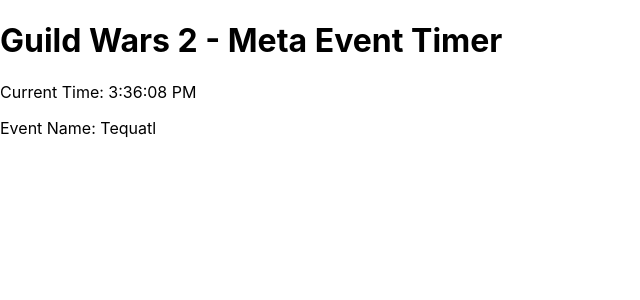
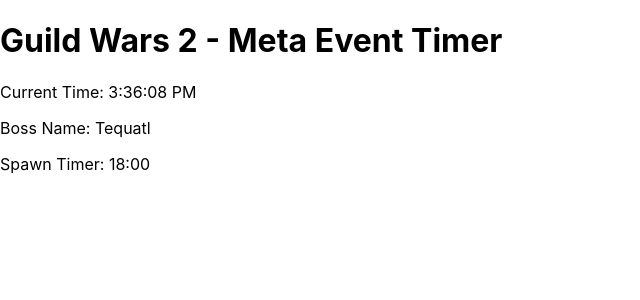
Before and after one commit to arvindmehairjan/gw2-event-timer, a React (Create React App) app in the folder gw2-event-timer/: page / in a window 1280 px wide. Shown: the top 300 px of the page, without its empty margins (0-640 px from the left). Built offline with nearby package versions, Linux system fonts and the light colour scheme.

Commit message:
Changed json structure and added spawn timer

```diff
--- a/gw2-event-timer/src/App.js
+++ b/gw2-event-timer/src/App.js
@@ -1,21 +1,27 @@
 import React, { useState, useEffect } from 'react';
-import jsonData from './data/events.json'; // Adjust the path accordingly
+import jsonData from './data/events.json';
 import './App.css';
 
 const App = () => {
   const today = new Date();
   const [currentTime, setCurrentTime] = useState(today.toLocaleTimeString());
-  const [eventName, setEventName] = useState('');
+  const [bossInfo, setBossInfo] = useState({
+    bossName: '',
+    spawnTimer: ''
+  });
 
   useEffect(() => {
     const intervalId = setInterval(() => {
       setCurrentTime(new Date().toLocaleTimeString());
     }, 1000);
 
-    // Assuming you want to display the name of the first event in "Core Tyria"
-    const firstEvent = jsonData['Core Tyria'][0];
-    if (firstEvent && firstEvent.name) {
-      setEventName(firstEvent.name);
+    const coreTyriaEvent = jsonData['Core Tyria'];
+
+    if (coreTyriaEvent) {
+      setBossInfo({
+        bossName: coreTyriaEvent.bossName,
+        spawnTimer: coreTyriaEvent.spawnTimer
+      });
     }
 
     return () => clearInterval(intervalId);
@@ -25,7 +31,8 @@
     <div className="App">
       <h1>Guild Wars 2 - Meta Event Timer</h1>
       <p>Current Time: {currentTime}</p>
-      <p>Event Name: {eventName}</p>
+      <p>Boss Name: {bossInfo.bossName}</p>
+      <p>Spawn Timer: {bossInfo.spawnTimer}</p>
     </div>
   );
 };
--- a/gw2-event-timer/src/data/events.json
+++ b/gw2-event-timer/src/data/events.json
@@ -1,9 +1,5 @@
 {
-    "Core Tyria": [
-      {"name": "Tequatl"}
-    ],
-    "timer": [
-      {"time": "9:00"},
-      {"time": "11:00"}
-    ]
-  }
+    "Core Tyria":
+        {"bossName":"Tequatl",
+        "spawnTimer":"18:00"}
+}
```
